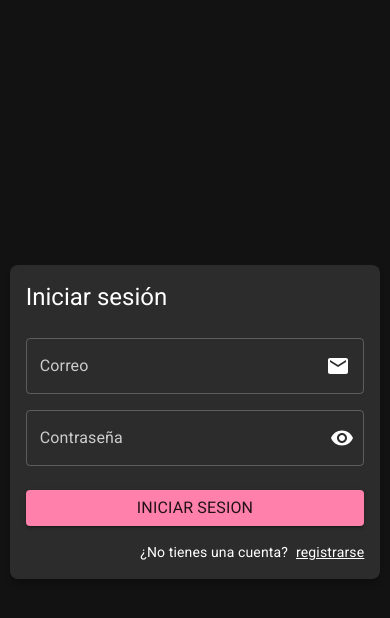
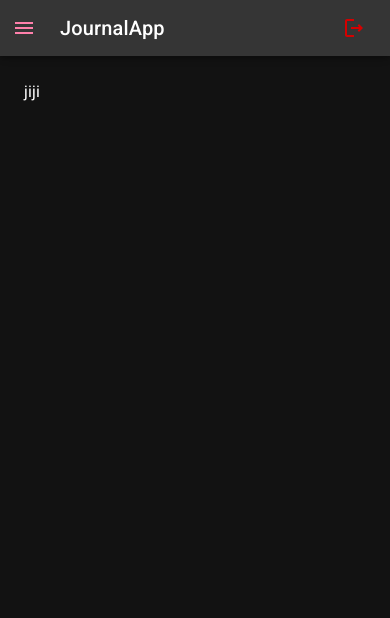
Before and after one commit to lucas-s4nchez/notes-app-frontend, a React (Vite) app: page / in a window 390 px wide. Before the commit this address led to /auth/login. Shown: the top 618 px of the page. Built offline with nearby package versions, Linux system fonts and the light colour scheme.

Commit message:
feat: :sparkles: responsive menu
responsive menu

```diff
--- a/src/interfaces/index.ts
+++ b/src/interfaces/index.ts
@@ -1,2 +1,3 @@
 export * from "./globals";
 export * from "./auth";
+export * from "./notes";
--- /dev/null
+++ b/src/notes/components/Navbar.tsx
@@ -0,0 +1,53 @@
+import { LogoutOutlined, MenuOutlined } from "@mui/icons-material";
+import { AppBar, Grid, IconButton, Toolbar, Typography } from "@mui/material";
+import { NavbarProps } from "../../interfaces";
+
+export const Navbar: React.FC<NavbarProps> = ({
+  drawerWidth = 240,
+  handleDrawerToggle,
+}: NavbarProps) => {
+  const onLogout = () => {
+    console.log("jiji");
+  };
+
+  return (
+    <AppBar
+      position="fixed"
+      sx={{
+        width: { md: `calc(100% - ${drawerWidth}px)` },
+        ml: { md: `${drawerWidth}px` },
+      }}
+    >
+      <Toolbar>
+        <IconButton
+          title="Abrir menú"
+          aria-label="Abrir menú"
+          color="primary"
+          edge="start"
+          onClick={handleDrawerToggle}
+          sx={{ mr: 2, display: { md: "none" } }}
+        >
+          <MenuOutlined />
+        </IconButton>
+        <Grid
+          container
+          direction="row"
+          justifyContent="space-between"
+          alignItems="center"
+        >
+          <Typography variant="h6" noWrap component="div">
+            JournalApp
+          </Typography>
+          <IconButton
+            title="Salir"
+            aria-label="Salir"
+            color="error"
+            onClick={onLogout}
+          >
+            <LogoutOutlined />
+          </IconButton>
+        </Grid>
+      </Toolbar>
+    </AppBar>
+  );
+};
--- /dev/null
+++ b/src/notes/components/ResponsiveMenu.tsx
@@ -0,0 +1,29 @@
+import { useState } from "react";
+import { Navbar, Sidebar } from "./";
+
+const drawerWidth: number = 240;
+
+export const ResponsiveMenu: React.FC = () => {
+  const [mobileOpen, setMobileOpen] = useState<boolean>(false);
+
+  const handleDrawerToggle = (): void => {
+    setMobileOpen(!mobileOpen);
+  };
+  const handleDrawerClose = (): void => {
+    setMobileOpen(false);
+  };
+  return (
+    <>
+      <Navbar
+        drawerWidth={drawerWidth}
+        handleDrawerToggle={handleDrawerToggle}
+      />
+      <Sidebar
+        drawerWidth={drawerWidth}
+        handleDrawerToggle={handleDrawerToggle}
+        mobileOpen={mobileOpen}
+        handleDrawerClose={handleDrawerClose}
+      />
+    </>
+  );
+};
--- /dev/null
+++ b/src/notes/components/Sidebar.tsx
@@ -0,0 +1,96 @@
+import { ArrowBackIosNew } from "@mui/icons-material";
+import {
+  Box,
+  Drawer,
+  IconButton,
+  Divider,
+  List,
+  Toolbar,
+  Typography,
+} from "@mui/material";
+import { SidebarProps } from "../../interfaces";
+import { SidebarItem } from "./SidebarItem";
+
+const notes = [
+  { id: "1", title: "nota 1", content: "content de nota 1", date: Date.now() },
+  { id: "2", title: "nota 2", content: "content de nota 2", date: Date.now() },
+];
+
+export const Sidebar: React.FC<SidebarProps> = ({
+  drawerWidth,
+  window,
+  mobileOpen,
+  handleDrawerToggle,
+  handleDrawerClose,
+}: SidebarProps) => {
+  const container =
+    window !== undefined ? () => window().document.body : undefined;
+  return (
+    <Box
+      component="nav"
+      sx={{
+        width: { md: drawerWidth },
+        flexShrink: { md: 0 },
+      }}
+    >
+      <Drawer
+        container={container}
+        variant="temporary"
+        open={mobileOpen}
+        onClose={handleDrawerToggle}
+        ModalProps={{
+          keepMounted: true, // Better open performance on mobile.
+        }}
+        sx={{
+          display: { xs: "block", md: "none" },
+          "& .MuiDrawer-paper": { boxSizing: "border-box", width: drawerWidth },
+        }}
+      >
+        <Box display="flex" justifyContent="flex-end">
+          <IconButton
+            title="Cerrar menú"
+            aria-label="Cerrar menú"
+            sx={{ mr: 1 }}
+            color="primary"
+            onClick={handleDrawerClose}
+          >
+            <ArrowBackIosNew />
+          </IconButton>
+        </Box>
+        <Toolbar>
+          <Typography variant="h6" noWrap component="div">
+            {/* //TODO: agregar nombre de usuario */}
+            Lucas
+          </Typography>
+        </Toolbar>
+        <Divider />
+        <List>
+          {notes.map((note) => (
+            <SidebarItem key={note.id} {...note} />
+          ))}
+        </List>
+      </Drawer>
+      <Drawer
+        variant="permanent"
+        sx={{
+          display: { xs: "none", md: "block" },
+          "& .MuiDrawer-paper": { boxSizing: "border-box", width: drawerWidth },
+        }}
+        open
+      >
+        <Toolbar>
+          <Typography variant="h6" noWrap component="div">
+            {/* //TODO: agregar nombre de usuario */}
+            Lucas
+          </Typography>
+        </Toolbar>
+        <Divider />
+        <List>
+          {notes.map((note) => (
+            <SidebarItem key={note.id} {...note} />
+          ))}
+        </List>
+      </Drawer>
+    </Box>
+  );
+};
--- /dev/null
+++ b/src/notes/components/SidebarItem.tsx
@@ -0,0 +1,44 @@
+import { memo } from "react";
+import {
+  Grid,
+  ListItem,
+  ListItemButton,
+  ListItemIcon,
+  ListItemText,
+} from "@mui/material";
+import { TurnedInNot } from "@mui/icons-material";
+import { SidebarItemProps } from "../../interfaces";
+const notes = [
+  { id: "1", title: "nota 1", content: "content de nota 1", date: Date.now() },
+  { id: "2", title: "nota 2", content: "content de nota 2", date: Date.now() },
+];
+
+export const SidebarItem: React.MemoExoticComponent<
+  React.FC<SidebarItemProps>
+> = memo(({ id, title, content }: SidebarItemProps) => {
+  const handleActiveNote = (): void => {
+    const currentNote = notes.find((note) => note.id === id);
+    console.log(currentNote);
+  };
+
+  return (
+    <ListItem disablePadding onClick={handleActiveNote}>
+      <ListItemButton>
+        <ListItemIcon>
+          <TurnedInNot />
+        </ListItemIcon>
+        <Grid container overflow="hidden">
+          <ListItemText
+            primary={title}
+            sx={{
+              whiteSpace: "nowrap",
+              overflow: "hidden",
+              textOverflow: "ellipsis",
+            }}
+          />
+          <ListItemText secondary={content} />
+        </Grid>
+      </ListItemButton>
+    </ListItem>
+  );
+});
--- /dev/null
+++ b/src/notes/components/index.ts
@@ -0,0 +1,3 @@
+export * from "./Navbar";
+export * from "./ResponsiveMenu";
+export * from "./Sidebar";
--- /dev/null
+++ b/src/notes/layout/NotesLayout.tsx
@@ -0,0 +1,16 @@
+import { Box, Toolbar } from "@mui/material";
+import { ChildrenProps } from "../../interfaces";
+import { ResponsiveMenu } from "../components";
+export const NotesLayout: React.FC<ChildrenProps> = ({
+  children,
+}: ChildrenProps) => {
+  return (
+    <Box sx={{ display: "flex" }}>
+      <ResponsiveMenu />
+      <Box component="main" sx={{ flexGrow: 1, p: 3 }}>
+        <Toolbar />
+        {children}
+      </Box>
+    </Box>
+  );
+};
--- a/src/notes/pages/HomePage.tsx
+++ b/src/notes/pages/HomePage.tsx
@@ -1,3 +1,5 @@
-export const HomePage = () => {
-  return <div>HomePage</div>;
+import { NotesLayout } from "../layout/NotesLayout";
+
+export const HomePage: React.FC = () => {
+  return <NotesLayout>jiji</NotesLayout>;
 };
--- a/src/router/AppRoutes.tsx
+++ b/src/router/AppRoutes.tsx
@@ -5,7 +5,7 @@ import { HomePage } from "../notes/pages";
 // type AuthenticationState = Authenticated | NotAuthenticated | Checking;
 
 export const AppRoutes = () => {
-  const status: string = "not-authenticated";
+  const status: string = "authenticated";
 
   return (
     <Routes>
```
Also changed, not shown: src/interfaces/notes.ts (added, +17 -0 lines).
